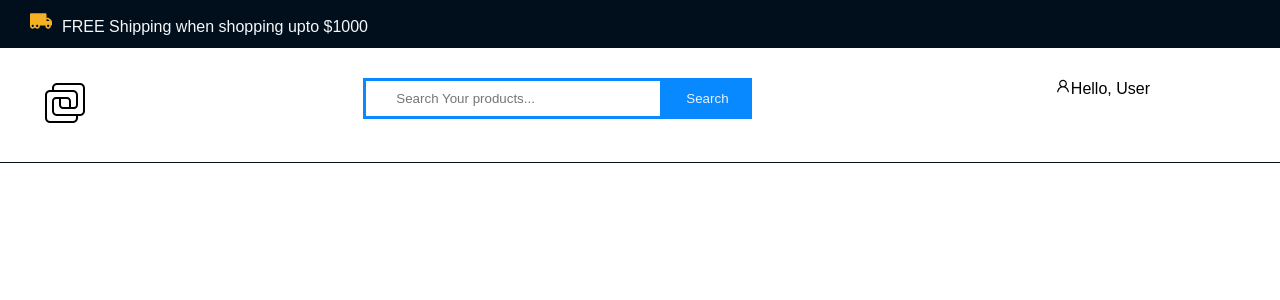
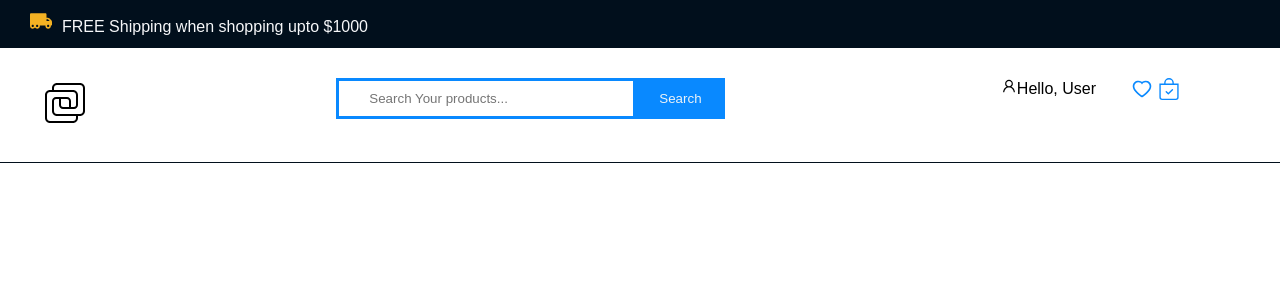
Before and after one commit to jegbune/my-ecommerce-app, a React (Create React App) app: page /Contact in a window 1280 px wide. Shown: the top 300 px of the page. Built offline with nearby package versions, Linux system fonts and the light colour scheme.

Commit message:
React lesson on Nav for Ecommerce

```diff
--- a/src/Component/ecommerceComponent/nav.js
+++ b/src/Component/ecommerceComponent/nav.js
@@ -4,6 +4,7 @@ import { AiOutlineHeart } from 'react-icons/ai'
 import { BsBagCheck } from 'react-icons/bs'
 import { AiOutlineUser } from 'react-icons/ai'
 import './nav.css'
+import { Link } from 'react-router-dom'
 
 function Nav() {
     return (
@@ -17,7 +18,7 @@ function Nav() {
         <div className='main_header'>
             <div className='container'>
                 <div className='logo'>
-                    <img src='../icons8-logo-ios-16/icons8-logo-50.svg' />
+                    <img src='../icons8-logo-ios-16/icons8-logo-50.svg' alt='' />
                 </div>
                 <div className = 'search_box'>
                     <input type = 'text' value='' placeholder='Search Your products...'  autoComplete='off'/>
@@ -31,8 +32,10 @@ function Nav() {
                         <p> Hello, User</p>
                     </div>
                     <div className= 'second-icon'>
-                    {/* <Link to ='/' className='link'><AiOutlineHeart /></Link>
-                    <Link to = '/cart' className='link'><BsBagCheck /> </Link> */}
+                    <Link to ='/' className='link'>
+                    <AiOutlineHeart />
+                    </Link>
+                    <Link to = '/cart' className='link'><BsBagCheck /> </Link>
                     </div>
 
                 </div>
```
Also changed, not shown: src/Component/ecommerceComponent/nav.css (line endings or trailing spaces).
